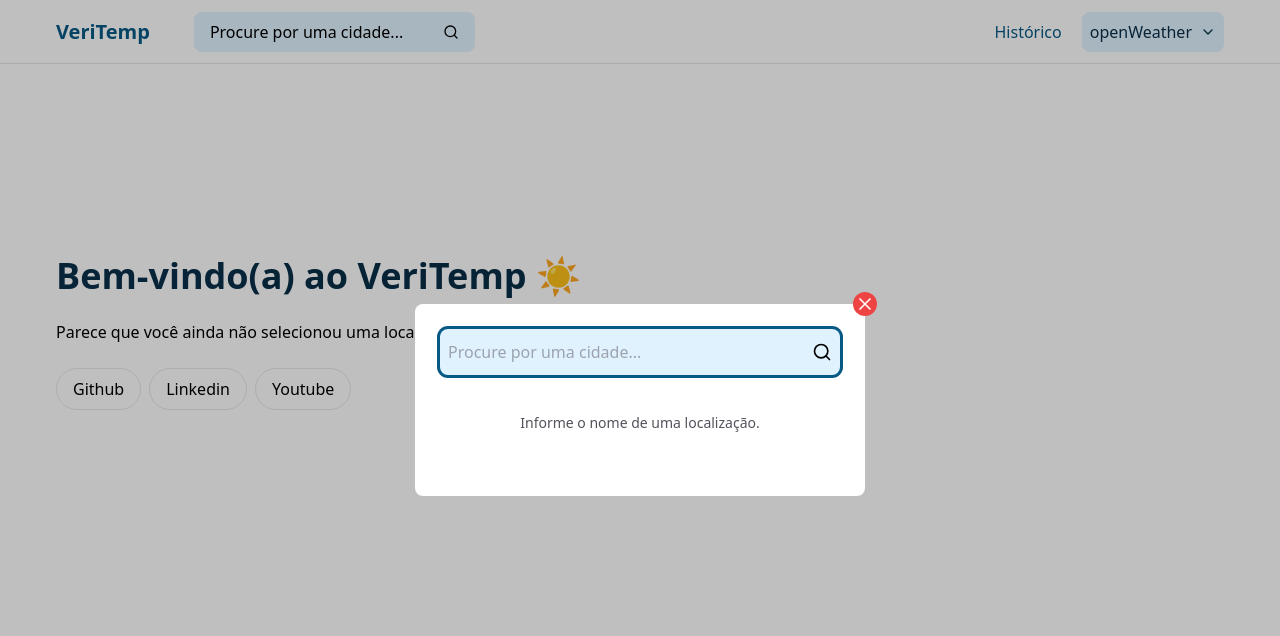
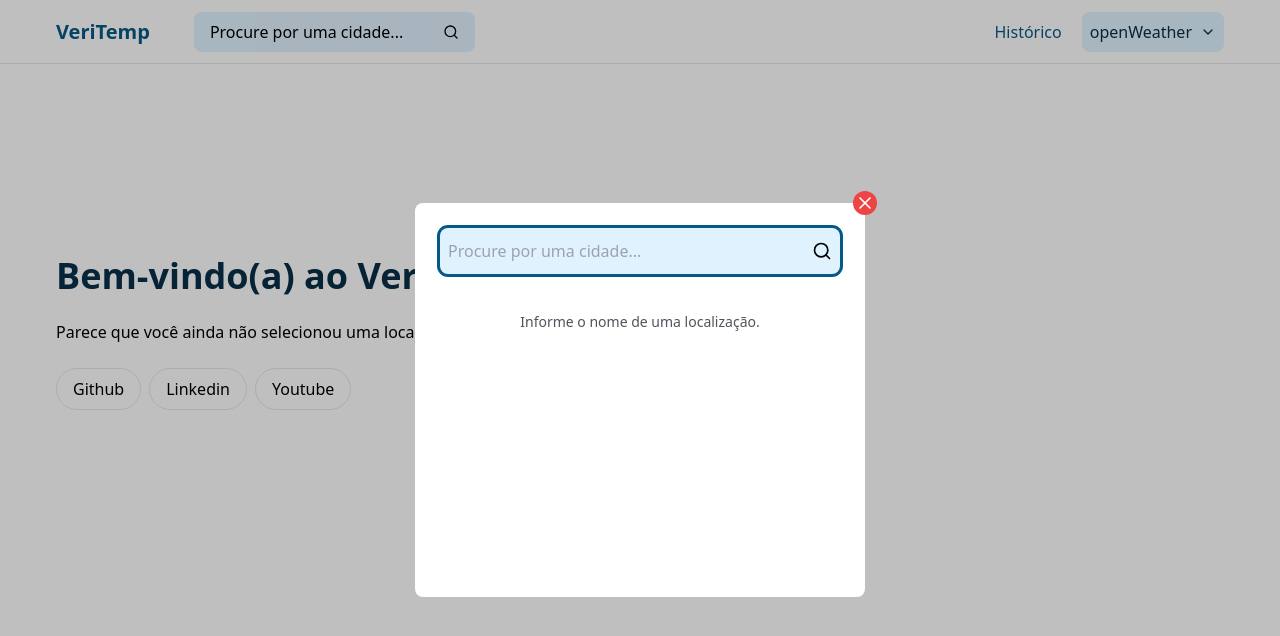
Before and after one commit to vitoorfraga/veri-temp, a React (Vite) app: page / in a window 1280 px wide. Both pictures are taken after a click on the button "Procure por uma cidade...". Shown: the top 636 px of the page. Built offline with nearby package versions, Linux system fonts and the light colour scheme.

Commit message:
style: add more skeleton during loading in SearchCityList

```diff
--- a/src/components/Modal/ModalContent.tsx
+++ b/src/components/Modal/ModalContent.tsx
@@ -6,13 +6,21 @@ import {
   DialogContentProps,
 } from '@radix-ui/react-dialog'
 import { XIcon } from 'lucide-react'
+import { twMerge } from 'tailwind-merge'
 
-export const ModalContent = ({ children, ...props }: DialogContentProps) => {
+export const ModalContent = ({
+  children,
+  className,
+  ...props
+}: DialogContentProps) => {
   return (
     <DialogPortal>
       <DialogOverlay className="bg-black/25 fixed inset-0" />
       <DialogContent
-        className=" fixed top-[50%] left-[50%] max-h-[85vh] w-[90vw] max-w-[450px] translate-x-[-50%] translate-y-[-50%] rounded-lg bg-white p-[25px] focus:outline-none min-h-48"
+        className={twMerge(
+          'fixed top-[50%] left-[50%] max-h-[85vh] w-[90vw] max-w-[450px] translate-x-[-50%] translate-y-[-50%] rounded-lg bg-white p-[25px] focus:outline-none min-h-48',
+          className,
+        )}
         {...props}
         forceMount={true}
       >
--- a/src/components/SearchCityModal/SearchCityList.tsx
+++ b/src/components/SearchCityModal/SearchCityList.tsx
@@ -71,8 +71,10 @@ export const SearchCityList = ({
   if (isLoading) {
     return (
       <div className="flex flex-col gap-2 mt-6 h-full">
-        <Skeleton />
-        <Skeleton />
+        {/* 👉🏻 Renderiza 5 Rows do skeleton */}
+        {Array.from({ length: 7 }, (_, index) => (
+          <Skeleton key={index} />
+        ))}
       </div>
     )
   }
@@ -142,7 +144,7 @@ export const SearchCityList = ({
     <div className="mt-6">
       <span className="text-sm font-bold text-sky-900">Resultados</span>
 
-      <div className="flex flex-col gap-2 mt-4 ">
+      <div className="flex flex-col gap-2 mt-4 overflow-y-auto max-h-64 pr-2">
         {/* 👉🏻 Renderiza resultado da busca. */}
         {parsedData?.map((location: Location, index: number) => {
           return (
--- a/src/components/SearchCityModal/index.tsx
+++ b/src/components/SearchCityModal/index.tsx
@@ -31,7 +31,7 @@ export const SearchCityModal = () => {
         </Button>
       </Modal.Trigger>
 
-      <Modal.Content>
+      <Modal.Content className="min-h-[394px] max-h-[394px]">
         <TextField
           placeholder="Procure por uma cidade..."
           icon={<SearchIcon className="size-5" />}
```
